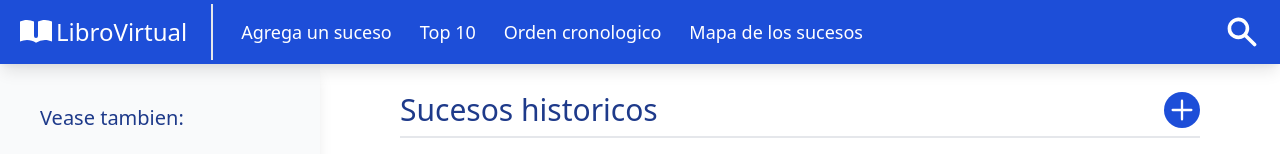
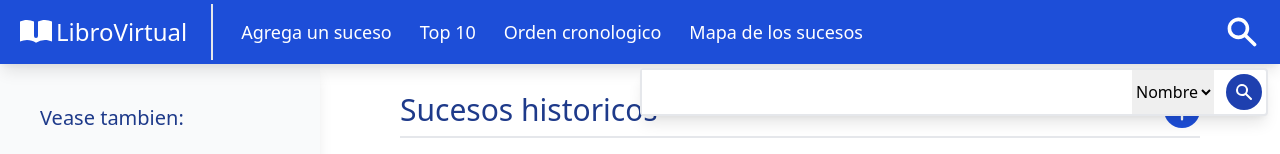
Before and after one commit to GeraldRF/frontend-4thewords-2, a Vue app: page / in a window 1280 px wide. Both pictures are taken after a click on the button 1242 px from the left and 32 px from the top of the page. Shown: the top 154 px of the page. Built offline with nearby package versions, Linux system fonts and the light colour scheme; no server answers; what vue3-openlayers would draw is missing.

Commit message:
Se implemento el buscar

```diff
--- a/src/components/Navbar.vue
+++ b/src/components/Navbar.vue
@@ -117,9 +117,55 @@
       </ul>
 
       <div class="flex lg:mr-3">
-        <button class="text-white hover:bg-white hover:text-blue-700 rounded">
+        <button
+          @click="toggleSearchBar"
+          class="text-white hover:bg-white hover:text-blue-700 rounded"
+        >
           <SearchIcon class="w-9"></SearchIcon>
         </button>
+        <div
+          ref="searchBar"
+          class="p-3 w-full hidden justify-end fixed top-14 right-0 z-10"
+        >
+          <form
+            @submit.prevent="searchEvent"
+            class="
+              flex
+              w-full
+              sm:w-6/12
+              justify-end
+              gap-2
+              bg-white
+              border-2
+              rounded
+              shadow-lg
+            "
+          >
+            <input
+              ref="inputBar"
+              type="text"
+              class="p-2 w-11/12 outline-none text-xl"
+            />
+            <select ref="by">
+              <option value="name">Nombre</option>
+              <option value="country">Pais</option>
+            </select>
+            <button
+              type="submit"
+              class="
+                m-1
+                p-2
+                bg-blue-800
+                hover:bg-blue-400
+                text-white
+                rounded-full
+              "
+            >
+              <SearchIcon class="w-5"></SearchIcon>
+            </button>
+          </form>
+        </div>
+
         <button
           class="
             flex
@@ -167,6 +213,24 @@ export default {
       });
     });
   },
+  methods: {
+    toggleSearchBar() {
+      let bar = this.$refs.searchBar;
+      bar.classList.toggle("hidden");
+      bar.classList.toggle("flex");
+      this.$refs.inputBar.focus();
+    },
+    searchEvent() {
+      if (this.$refs.inputBar.value != "") {
+        this.$router.push({
+          name: "Home",
+          query: { q: this.$refs.inputBar.value, by: this.$refs.by.value },
+        });
+        this.toggleSearchBar();
+        this.$refs.inputBar.value = "";
+      }
+    },
+  },
 };
 </script>
 
```
